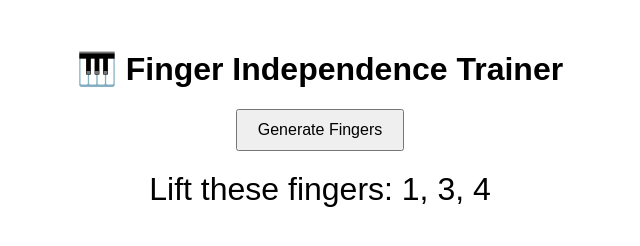
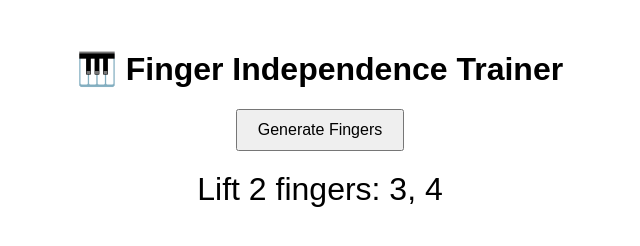
Before and after one commit to OdunayoSalu/Finger-Independence-Trainer, a plain HTML site: page index.html in a window 1280 px wide. Both pictures are taken after a click on the button "Generate Fingers". Shown: the whole page, without its empty margins (320-960 px from the left). Drawn offline with Linux system fonts and the light colour scheme.

Commit message:
Update index.html

```diff
--- a/index.html
+++ b/index.html
@@ -18,9 +18,12 @@
   <script>
     function generateFingers() {
       const fingers = [1, 2, 3, 4, 5];
+
+      // Randomly choose how many fingers to lift: 2, 3, or 4
+      const count = Math.floor(Math.random() * 3) + 2; // random number from 2 to 4
+
       const selected = [];
-
-      while (selected.length < 3) {
+      while (selected.length < count) {
         const rand = fingers[Math.floor(Math.random() * fingers.length)];
         if (!selected.includes(rand)) {
           selected.push(rand);
@@ -28,7 +31,7 @@
       }
 
       document.getElementById('output').innerText =
-        'Lift these fingers: ' + selected.sort().join(', ');
+        `Lift ${count} fingers: ` + selected.sort().join(', ');
     }
   </script>
 </body>
```
